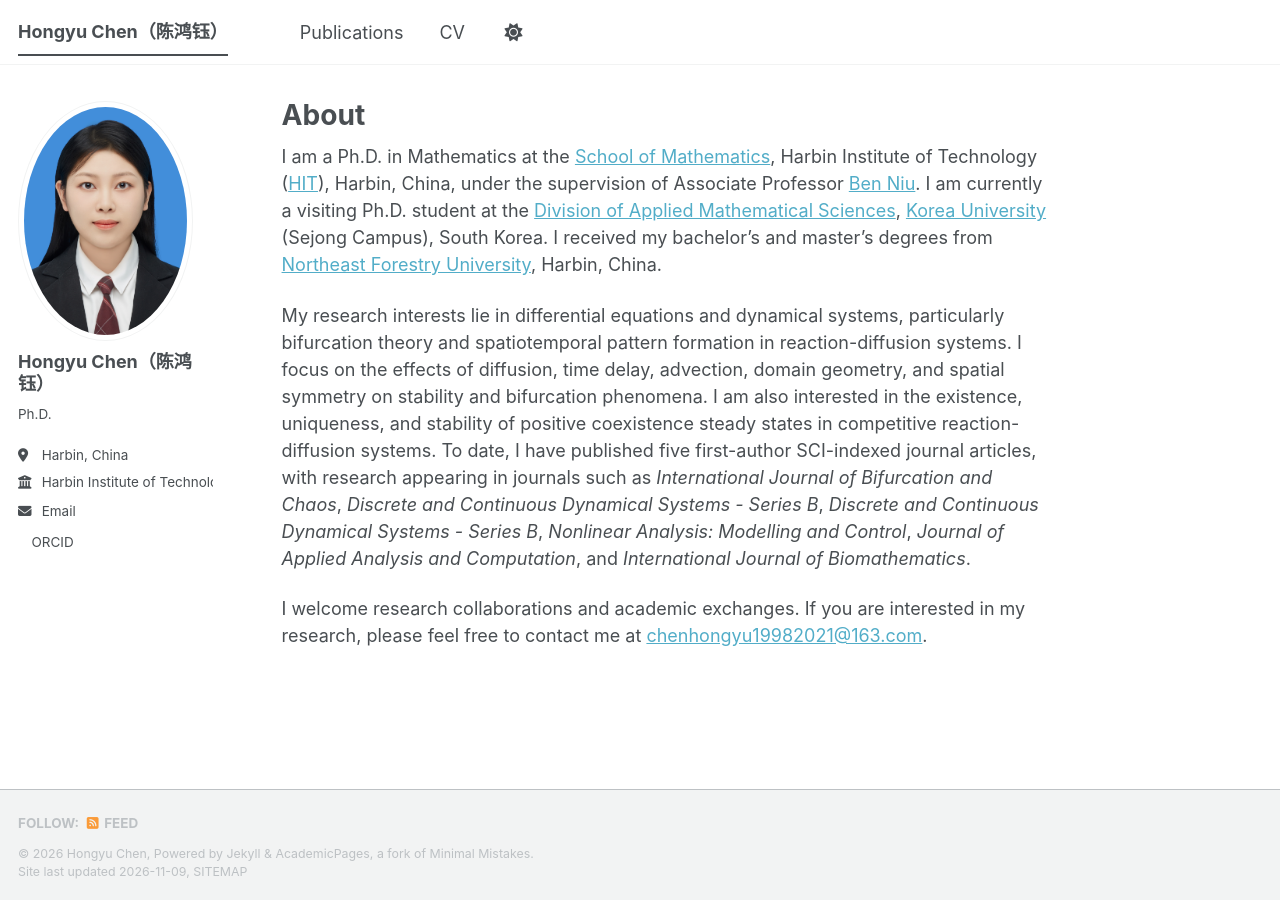
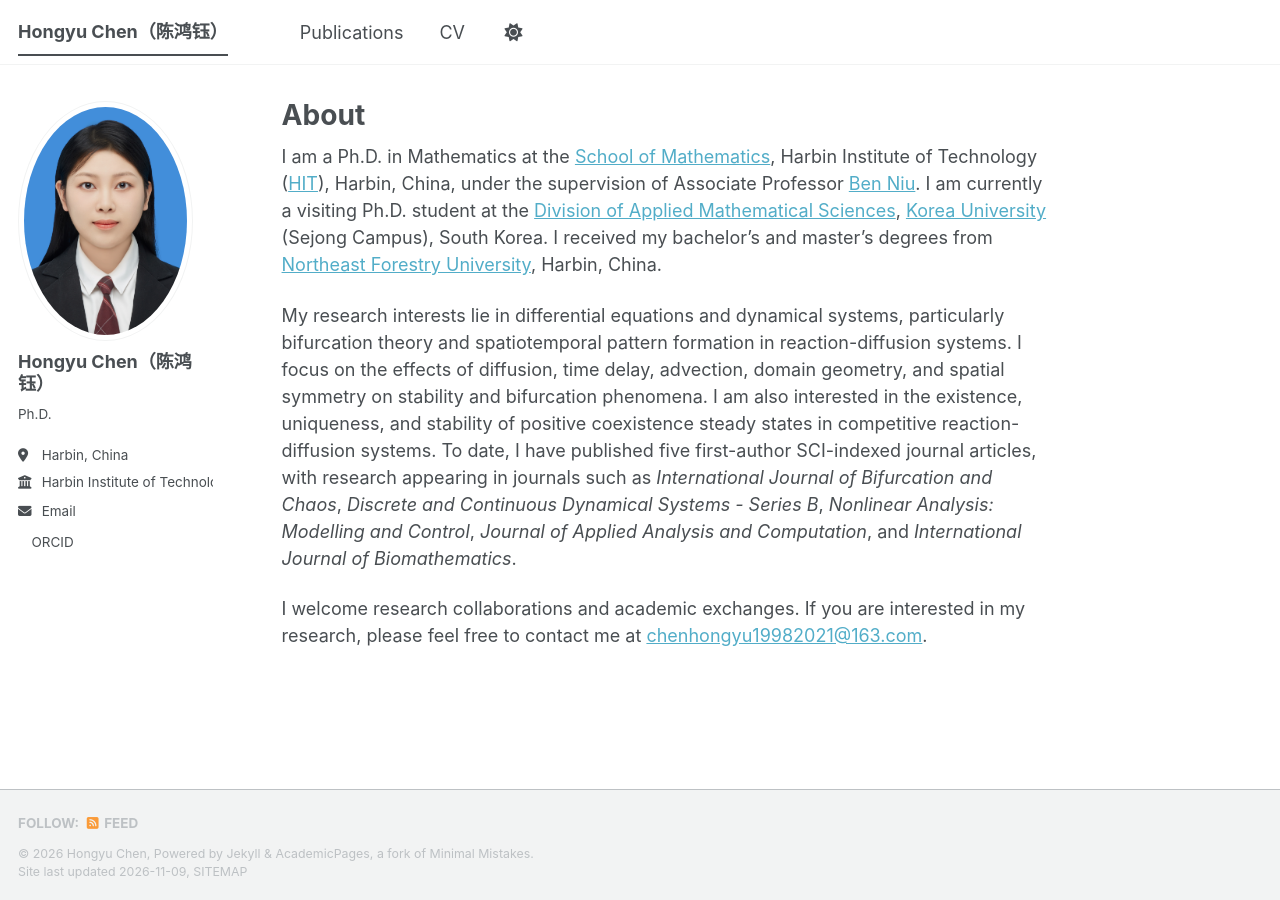
Before and after one commit to HongyuChen26/HongyuChen26.github.io, a Jekyll site: the page built from _pages/about.md, in a window 1280 px wide. Built offline with Jekyll 4.4.1, drawn with Linux system fonts in a browser that asks for light colours; a script bundle is joined from its source files by our own code; a style sheet for code colours, icons or effects is not loaded.

Commit message:
Update about.md

```diff
--- a/_pages/about.md
+++ b/_pages/about.md
@@ -9,6 +9,6 @@ redirect_from:
 
 I am a Ph.D. in Mathematics at the [School of Mathematics](https://math.hit.edu.cn/), Harbin Institute of Technology ([HIT](https://www.hit.edu.cn/)), Harbin, China, under the supervision of Associate Professor [Ben Niu](https://homepage.hit.edu.cn/niuben). I am currently a visiting Ph.D. student at the [Division of Applied Mathematical Sciences](https://sfa.korea.ac.kr/eng/10287/subview.do), [Korea University](https://www.korea.ac.kr/) (Sejong Campus), South Korea. I received my bachelor's and master's degrees from [Northeast Forestry University](https://www.nefu.edu.cn/), Harbin, China.
 
-My research interests lie in differential equations and dynamical systems, particularly bifurcation theory and spatiotemporal pattern formation in reaction-diffusion systems. I focus on the effects of diffusion, time delay, advection, domain geometry, and spatial symmetry on stability and bifurcation phenomena. I am also interested in the existence, uniqueness, and stability of positive coexistence steady states in competitive reaction-diffusion systems. To date, I have published five first-author SCI-indexed journal articles, with research appearing in journals such as *International Journal of Bifurcation and Chaos*, <em>Discrete and Continuous Dynamical Systems - Series B</em>, *Discrete and Continuous Dynamical Systems - Series B*, *Nonlinear Analysis: Modelling and Control*, *Journal of Applied Analysis and Computation*, and *International Journal of Biomathematics*.
+My research interests lie in differential equations and dynamical systems, particularly bifurcation theory and spatiotemporal pattern formation in reaction-diffusion systems. I focus on the effects of diffusion, time delay, advection, domain geometry, and spatial symmetry on stability and bifurcation phenomena. I am also interested in the existence, uniqueness, and stability of positive coexistence steady states in competitive reaction-diffusion systems. To date, I have published five first-author SCI-indexed journal articles, with research appearing in journals such as *International Journal of Bifurcation and Chaos*, *Discrete and Continuous Dynamical Systems - Series B*, *Nonlinear Analysis: Modelling and Control*, *Journal of Applied Analysis and Computation*, and *International Journal of Biomathematics*.
 
 I welcome research collaborations and academic exchanges. If you are interested in my research, please feel free to contact me at [chenhongyu19982021@163.com](mailto:chenhongyu19982021@163.com).
```
